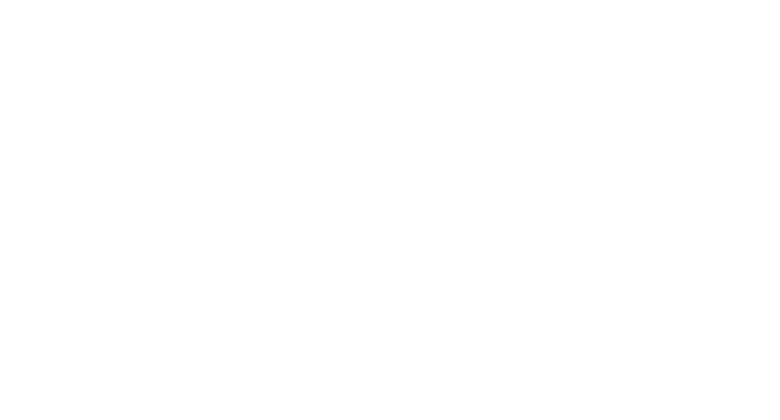
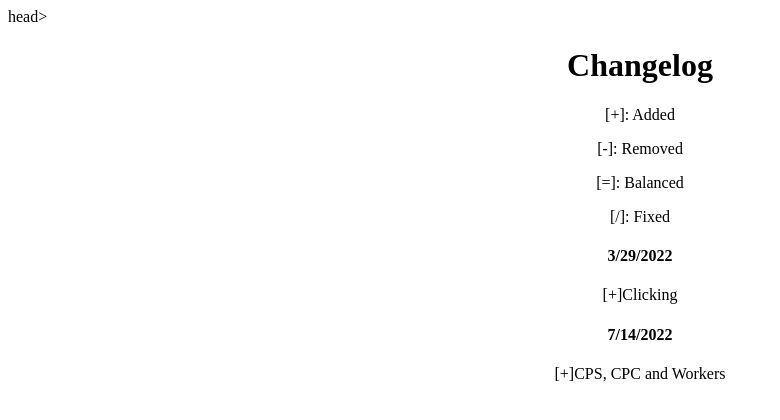
Before and after one commit to GithubCoder2021/Chocolate-Factory, a plain HTML site: page changelog.html in a window 1280 px wide. Shown: the whole page, without its empty margins (0-780 px from the left). Drawn offline with Linux system fonts and the light colour scheme.

Commit message:
Update changelog.html

```diff
--- a/changelog.html
+++ b/changelog.html
@@ -1,2 +1,19 @@
 <html>
+  head>
+		<link rel="stylesheet" type="text/css" href="interface.css" />
+		<title>Changelog</title>
+	  <link rel="icon" type="image/png" sizes="32x32" href="favicon.png"/>
+  </head>
+	<body>
+    <center>
+      <h1>Changelog</h1>
+      <p>[+]: Added</p>
+      <p>[-]: Removed</p>
+      <p>[=]: Balanced</p>
+      <p>[/]: Fixed</p>
+      <h4>3/29/2022</h4>
+      <p>[+]Clicking<p>
+      <h4>7/14/2022</h4>
+      <p>[+]CPS, CPC and Workers<p>
+  </body>
 </html>
```
